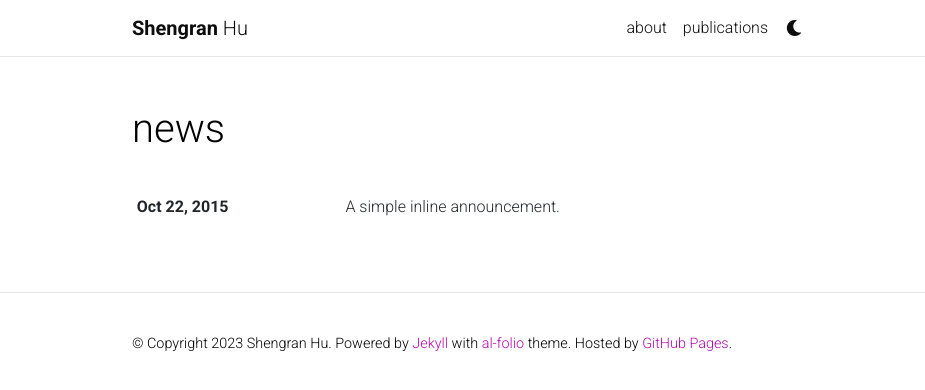
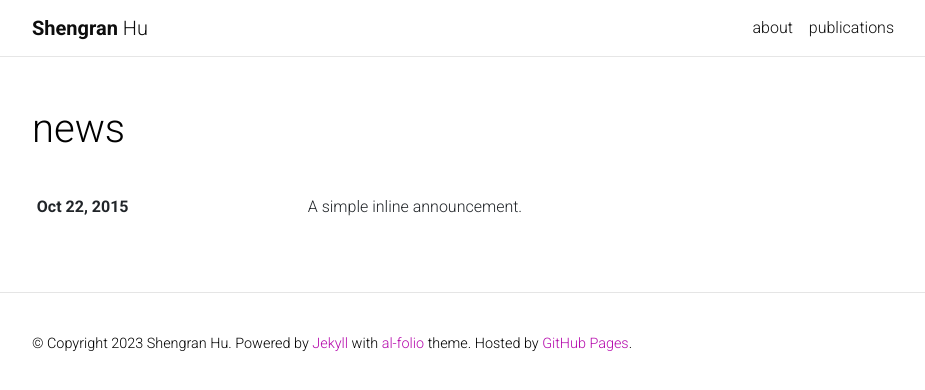
Before and after one commit to ShengranHu/shengranhu.github.io, a Jekyll site: the page built from news.html, in a window 1280 px wide. Shown: the top 390 px of the page, without its empty margins (173-1098 px from the left). Built offline with Jekyll 4.4.1, drawn with Linux system fonts in a browser that asks for light colours; full-size pictures stand in for the smaller copies a plugin makes; comment, search, counter and statistics services are not loaded; a style sheet for code colours, icons or effects is not loaded.

Commit message:
update fig

```diff
--- a/_config.yml
+++ b/_config.yml
@@ -54,7 +54,7 @@ navbar_fixed: true
 footer_fixed: false
 
 # Dimensions
-max_width: 700px
+max_width: 900px
 
 # TODO: add layout settings (single page vs. multi-page)
 
@@ -357,7 +357,7 @@ enable_masonry:             true   # enables automatic project cards arrangement
 enable_math:                true   # enables math typesetting (uses MathJax)
 enable_tooltips:            false  # enables automatic tooltip links generated
                                    # for each section titles on pages and posts
-enable_darkmode:            true   # enables switching between light/dark modes
+enable_darkmode:            false   # enables switching between light/dark modes
 enable_navbar_social:       false  # enables displaying social links in the
                                    # navbar on the about page
 enable_project_categories:  true   # enables categorization of projects into
--- a/_sass/_base.scss
+++ b/_sass/_base.scss
@@ -581,7 +581,7 @@ footer.sticky-bottom {
       .preview {
         width: 100%;
         min-width: 80px;
-        max-width: 200px;
+        max-width: 400px;
       }
 
       .abbr {
```
